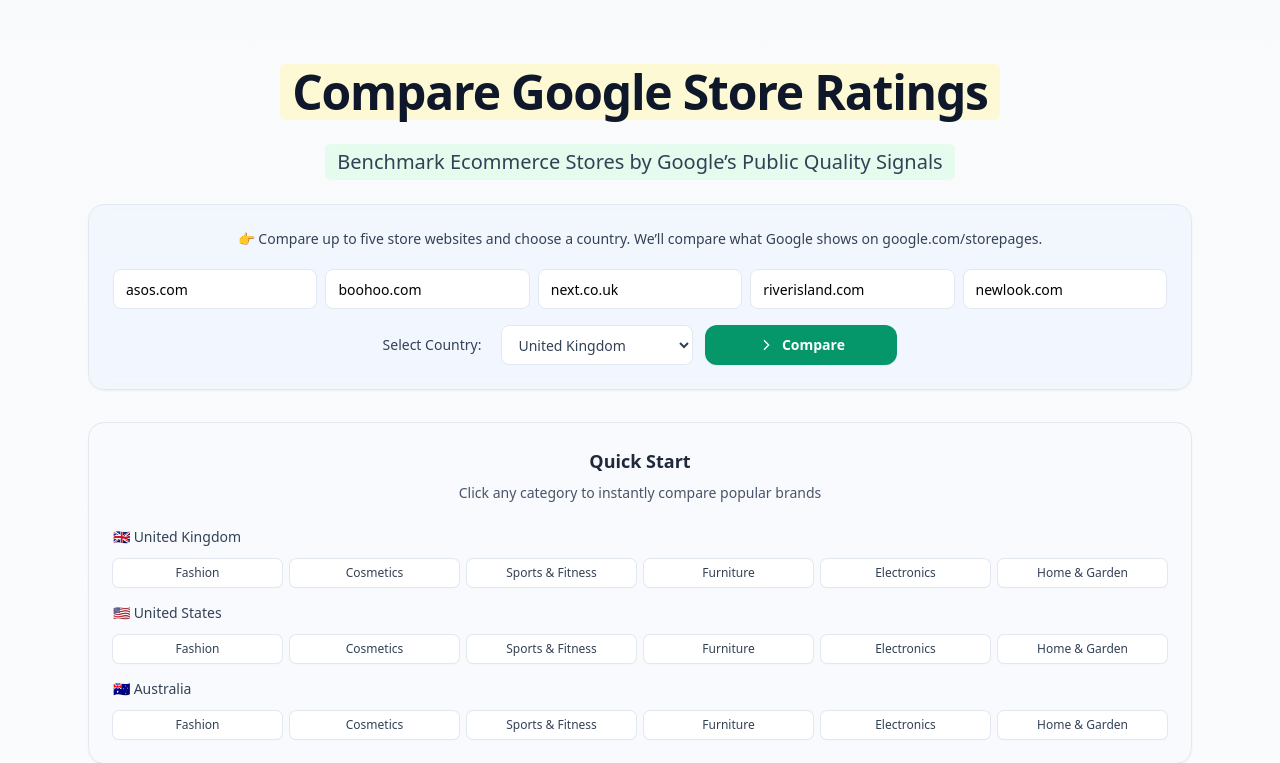
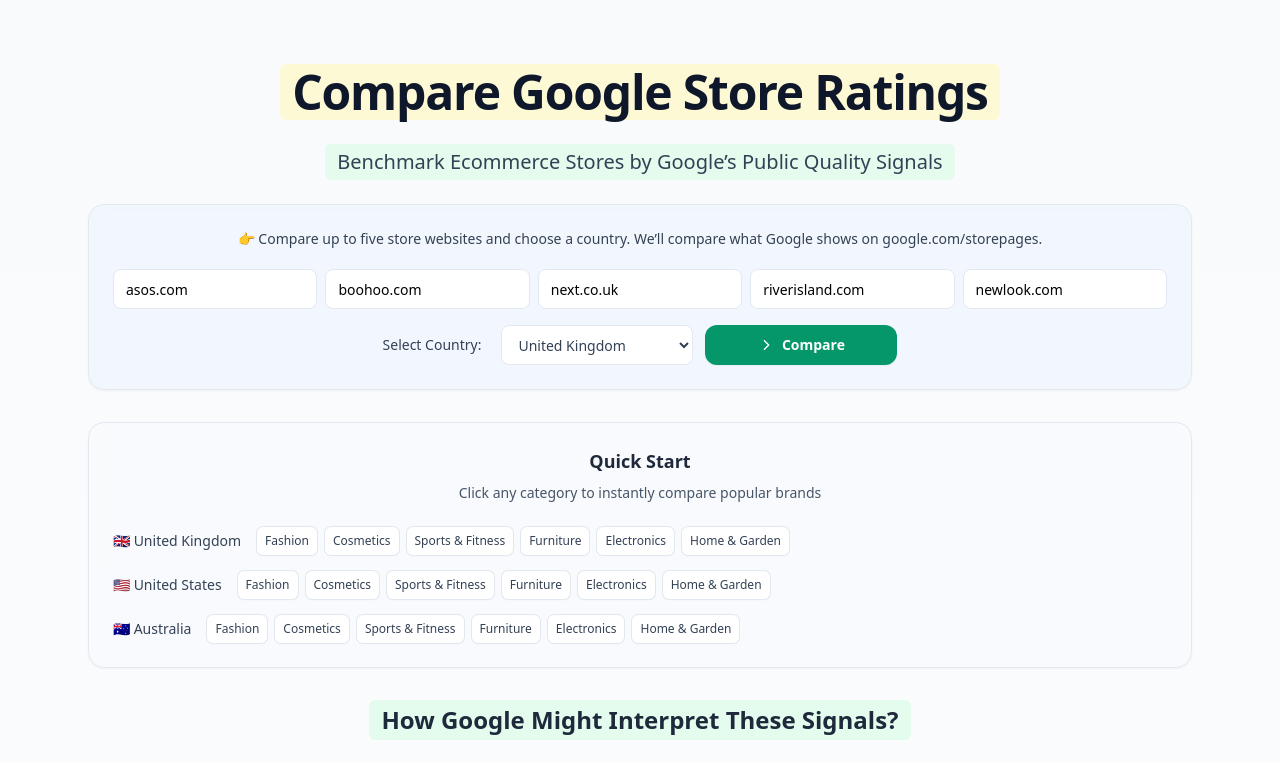
Before and after one commit to carlhendy/tsq-compartpr, a Next.js app: page / in a window 1280 px wide. Shown: the top 763 px of the page. Built offline with nearby package versions, Linux system fonts and the light colour scheme.

Commit message:
Add files via upload

```diff
--- a/app/page.tsx
+++ b/app/page.tsx
@@ -573,11 +573,11 @@
 
           <div className="space-y-4">
             {/* UK Categories */}
-            <div>
-              <h4 className="text-sm font-medium text-slate-700 mb-3 flex items-center gap-2">
+            <div className="flex items-center gap-4">
+              <h4 className="text-sm font-medium text-slate-700 flex items-center gap-2 whitespace-nowrap">
                 🇬🇧 United Kingdom
               </h4>
-              <div className="grid grid-cols-3 sm:grid-cols-4 md:grid-cols-5 lg:grid-cols-6 gap-2">
+              <div className="flex flex-wrap gap-2">
                 {Object.keys(QUICK_START_CATEGORIES.UK).map((category) => (
                   <button
                     key={`UK-${category}`}
@@ -591,11 +591,11 @@
             </div>
 
             {/* US Categories */}
-            <div>
-              <h4 className="text-sm font-medium text-slate-700 mb-3 flex items-center gap-2">
+            <div className="flex items-center gap-4">
+              <h4 className="text-sm font-medium text-slate-700 flex items-center gap-2 whitespace-nowrap">
                 🇺🇸 United States
               </h4>
-              <div className="grid grid-cols-3 sm:grid-cols-4 md:grid-cols-5 lg:grid-cols-6 gap-2">
+              <div className="flex flex-wrap gap-2">
                 {Object.keys(QUICK_START_CATEGORIES.US).map((category) => (
                   <button
                     key={`US-${category}`}
@@ -609,11 +609,11 @@
             </div>
 
             {/* AU Categories */}
-            <div>
-              <h4 className="text-sm font-medium text-slate-700 mb-3 flex items-center gap-2">
+            <div className="flex items-center gap-4">
+              <h4 className="text-sm font-medium text-slate-700 flex items-center gap-2 whitespace-nowrap">
                 🇦🇺 Australia
               </h4>
-              <div className="grid grid-cols-3 sm:grid-cols-4 md:grid-cols-5 lg:grid-cols-6 gap-2">
+              <div className="flex flex-wrap gap-2">
                 {Object.keys(QUICK_START_CATEGORIES.AU).map((category) => (
                   <button
                     key={`AU-${category}`}
```
